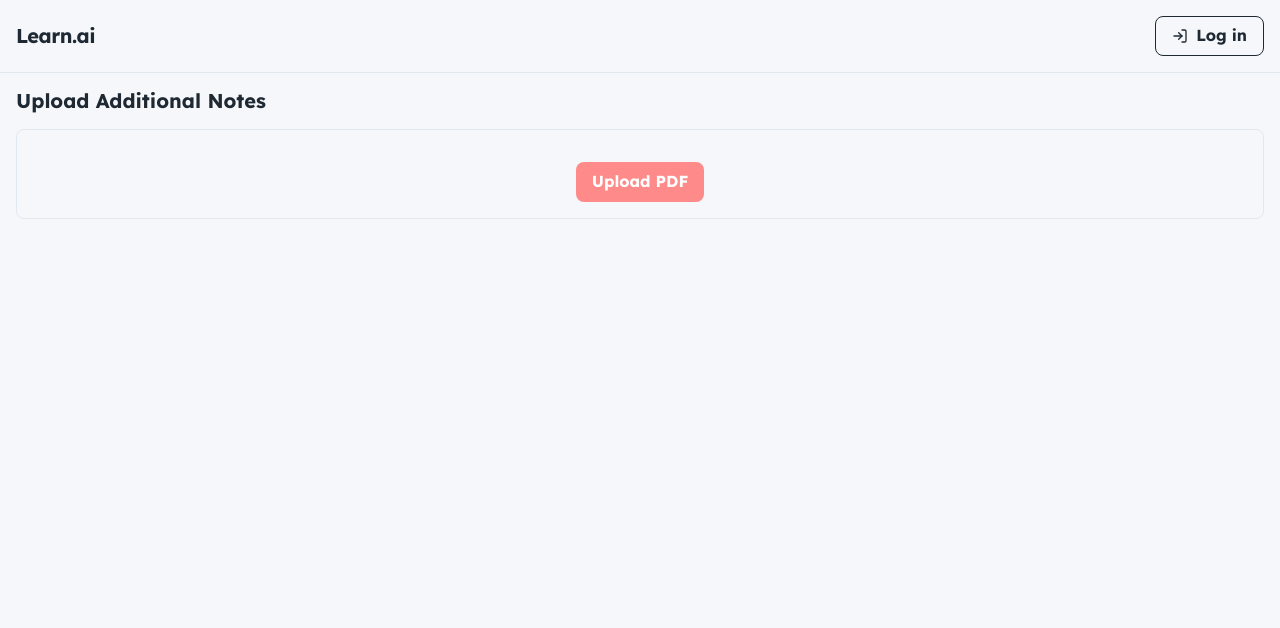
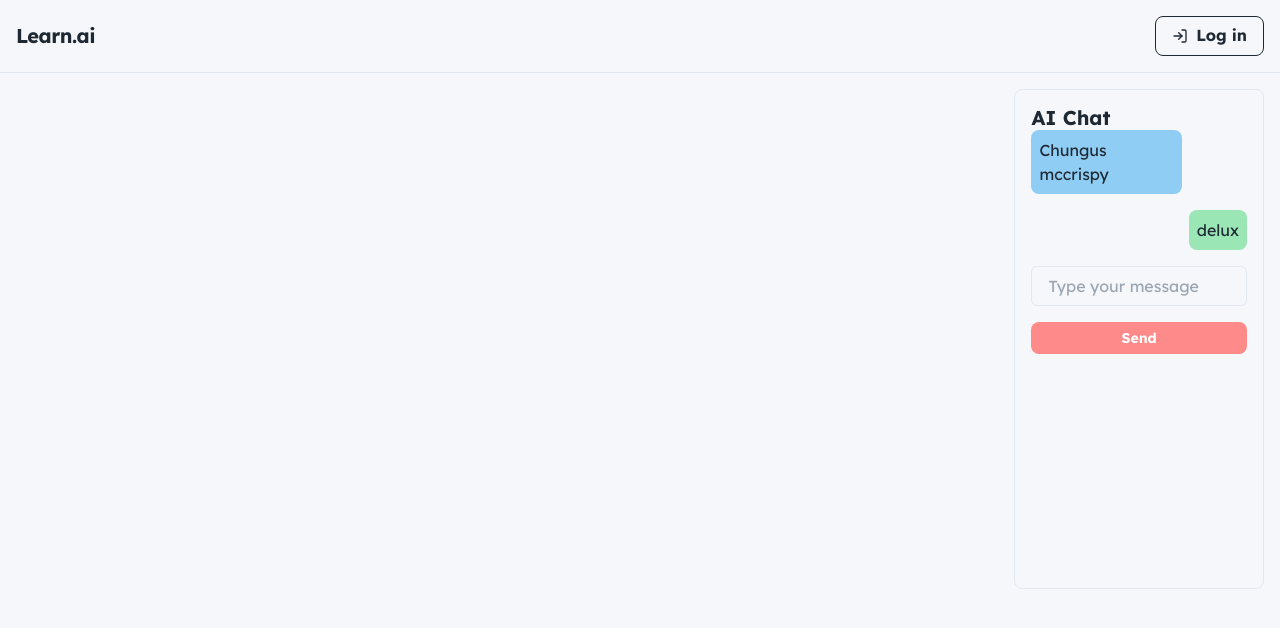
Before and after one commit to nsiyu/test, a React (Vite) app in the folder ui/: page / in a window 1280 px wide. Shown: the top 628 px of the page. Built offline with nearby package versions, Linux system fonts and the light colour scheme; the HTML template or start-up script is replaced by a standard one.

Commit message:
daniel stuff

```diff
--- a/ui/src/App.jsx
+++ b/ui/src/App.jsx
@@ -23,7 +23,10 @@ function App() {
         <Routes>
           <Route path="/login" element={<LoginPage />} />
           <Route path="/calendar" element={<Calendar />} />
+          <Route path="/flashcard" element={<Flashcard />} />
           <Route path="/quiz" element={<Quiz />} />
+          <Route path="/contentPage" element={<ContentPage />} />
+
           <Route path="/UserInfo" element={<EducationForm />} />
           <Route path="/Courses" element={<LearningEventsList />} />
           <Route path="/studyplan" element={<StudyPlan />} />
--- a/ui/src/components/ContentPage.jsx
+++ b/ui/src/components/ContentPage.jsx
@@ -1,11 +1,10 @@
-import React, { useState } from "react";
+import React, { useState, useRef } from "react";
 import {
   Box,
   Button,
   Input,
   Text,
   VStack,
-  HStack,
   Container,
   Heading,
   SimpleGrid,
@@ -15,60 +14,161 @@ import {
   ListIcon,
   Flex,
   useToast,
+  Center,
+  AspectRatio,
 } from "@chakra-ui/react";
 import { FaGoogleDrive, FaUpload } from "react-icons/fa";
-import { MdCheckCircle } from "react-icons/md";
-import Upload from "./Upload.jsx";
+import { MdCheckCircle, MdReplay, MdForward } from "react-icons/md";
+import ReactPlayer from "react-player";
+import Flashcards from "./Flashcard"; // Assuming Flashcards component is in a separate file
 
 function App() {
   const [file, setFile] = useState(null);
-  const [extractedText, setExtractedText] = useState([]);
+  const [showVideo, setShowVideo] = useState(true);
+  const [showButtons, setShowButtons] = useState(false);
+  const [showFlashcards, setShowFlashcards] = useState(false);
+  const toast = useToast();
+  const fileInputRef = useRef(null);
 
   const handleFileChange = (event) => {
-    setFile(event.target.files[0]);
+    const file = event.target.files[0];
+    if (!file) return;
+    setFile(file);
+    // Optionally trigger the upload function immediately after file selection
+    // handleFileUpload(file);
   };
 
   const handleFileUpload = async () => {
+    if (!file) {
+      toast({
+        title: "No file selected",
+        status: "error",
+        duration: 2000,
+        isClosable: true,
+      });
+      return;
+    }
+
     const formData = new FormData();
     formData.append("file", file);
 
-    fetch("http://localhost:3000/upload-pdf", {
+    // Assuming you have a server ready to receive the file at this endpoint
+    // Adjust the URL to your needs
+    fetch("http://localhost:3000/upload", {
       method: "POST",
       body: formData,
-      mode: "no-cors",
     })
       .then((response) => response.json())
       .then((data) => {
-        setExtractedText(data.text);
+        toast({
+          title: "File uploaded successfully",
+          description: "Text has been extracted from the PDF.",
+          status: "success",
+          duration: 2000,
+          isClosable: true,
+        });
+      })
+      .catch((error) => {
+        toast({
+          title: "Upload failed",
+          description: "Unable to upload file.",
+          status: "error",
+          duration: 2000,
+          isClosable: true,
+        });
       });
+  };
+
+  const handleVideoEnd = () => {
+    setShowVideo(false);
+    setShowButtons(true);
+  };
+
+  const handleReplay = () => {
+    setShowVideo(true);
+    setShowButtons(false);
+    setShowFlashcards(false);
+  };
+
+  const handleMoveOn = () => {
+    setShowFlashcards(true);
+    setShowButtons(false);
+    setShowVideo(false);
   };
 
   return (
     <Container maxW="container.xl" p={4}>
-      <Flex direction="row" justify="space-between" align="start">
-        <VStack spacing={4} align="stretch" flex="1">
-          <Heading as="h1" size="md" mb={0}>
-            Upload Additional Notes
-          </Heading>
-          <Box w="full" p={4} borderWidth="1px" borderRadius="lg">
-            <VStack spacing={4}>
-              <HStack w="full" alignItems="center" spacing={4}></HStack>
-              <Upload></Upload>
-              {extractedText.length > 0 && (
-                <Box
-                  overflowY="auto"
-                  maxH="200px"
-                  p={4}
-                  mt={4}
-                  borderWidth="1px"
-                >
-                  {extractedText.map((pageText, index) => (
-                    <Text key={index} mb={2}>
-                      {pageText || "No text found on this page."}
-                    </Text>
-                  ))}
-                </Box>
-              )}
+      <Flex>
+        <VStack w="80%" spacing={8}>
+          {showVideo && (
+            <AspectRatio ratio={16 / 9} w="full">
+              <ReactPlayer
+                url="https://www.youtube.com/watch?v=xuP4g7IDgDM&ab_channel=NatureBlogs"
+                width="100%"
+                height="500px"
+                onEnded={handleVideoEnd}
+              />
+            </AspectRatio>
+          )}
+          {showFlashcards && <Flashcards />}
+          {showButtons && (
+            <Flex w="full" justify="center">
+              <Button
+                onClick={handleReplay}
+                colorScheme="blue"
+                variant="ghost"
+                size="lg"
+                aria-label="Replay"
+                mr={4}
+              >
+                <MdReplay size={32} />
+              </Button>
+              <Button
+                onClick={handleMoveOn}
+                colorScheme="blue"
+                variant="ghost"
+                size="lg"
+                aria-label="Move On"
+              >
+                <MdForward size={32} />
+              </Button>
+            </Flex>
+          )}
+        </VStack>
+        <VStack w="20%" spacing={8} align="stretch">
+          {/* Chat box */}
+          <Box p={4} borderWidth="1px" borderRadius="lg" w="full" h="500px">
+            <Heading as="h3" size="md">
+              AI Chat
+            </Heading>
+            <VStack spacing={4} align="stretch" h="100%">
+              {/* Placeholder text bubbles */}
+              <Box
+                alignSelf="flex-start"
+                p={2}
+                bg="blue.200"
+                borderRadius="lg"
+                maxW="70%"
+              >
+                <Text>Chungus mccrispy</Text>
+              </Box>
+              <Box
+                alignSelf="flex-end"
+                p={2}
+                bg="green.200"
+                borderRadius="lg"
+                maxW="70%"
+              >
+                <Text>delux</Text>
+              </Box>
+              {/* Input text box */}
+              <Box>
+                <Input placeholder="Type your message" />
+              </Box>
+              {/* Send button */}
+              <Button size="sm" colorScheme="blue">
+                Send
+              </Button>
             </VStack>
           </Box>
         </VStack>
--- a/ui/src/components/Flashcard.jsx
+++ b/ui/src/components/Flashcard.jsx
@@ -1,10 +1,28 @@
-import React, { useState } from 'react';
-import { Box, Button, VStack, Text, Container, Heading, SimpleGrid } from '@chakra-ui/react';
+import React, { useState } from "react";
+import {
+  Box,
+  Button,
+  VStack,
+  Text,
+  Container,
+  Heading,
+  SimpleGrid,
+} from "@chakra-ui/react";
 
 const flashcardsData = [
-  { term: "React", definition: "A JavaScript library for building user interfaces." },
-  { term: "Chakra UI", definition: "A simple, modular and accessible component library that gives you the building blocks you need to build your React applications." },
-  { term: "Node.js", definition: "A JavaScript runtime built on Chrome's V8 JavaScript engine." }
+  {
+    term: "React",
+    definition: "A JavaScript library for building user interfaces.",
+  },
+  {
+    term: "Chakra UI",
+    definition:
+      "A simple, modular and accessible component library that gives you the building blocks you need to build your React applications.",
+  },
+  {
+    term: "Node.js",
+    definition: "A JavaScript runtime built on Chrome's V8 JavaScript engine.",
+  },
 ];
 
 function Flashcard({ card, onClick }) {
@@ -27,13 +45,15 @@ function Flashcard({ card, onClick }) {
       cursor="pointer"
       boxShadow="md"
     >
-      <Text fontSize="2xl" fontWeight="bold">{showDefinition ? card.definition : card.term}</Text>
+      <Text fontSize="2xl" fontWeight="bold">
+        {showDefinition ? card.definition : card.term}
+      </Text>
     </Box>
   );
 }
 
 function Flashcards() {
-  const [viewMode, setViewMode] = useState('single');
+  const [viewMode, setViewMode] = useState("single");
   const [current, setCurrent] = useState(0);
 
   const handleNext = () => {
@@ -43,14 +63,16 @@ function Flashcards() {
   return (
     <Container maxW="container.xl" p={4} centerContent>
       <VStack spacing={8}>
-        <Heading as="h1" size="xl">Study Flashcards</Heading>
-        <Button onClick={() => setViewMode(viewMode === 'single' ? 'grid' : 'single')} colorScheme="blue">
-          Toggle View ({viewMode === 'single' ? 'Grid' : 'Single'})
-        </Button>
-        {viewMode === 'single' ? (
+        <Heading as="h1" size="xl">
+          Study Flashcards
+        </Heading>
+
+        {viewMode === "single" ? (
           <VStack spacing={4}>
             <Flashcard card={flashcardsData[current]} />
-            <Button colorScheme="teal" onClick={handleNext}>Next Card</Button>
+            <Button colorScheme="teal" onClick={handleNext}>
+              Next Card
+            </Button>
           </VStack>
         ) : (
           <SimpleGrid columns={[1, 2, 3]} spacing="20px">
```
